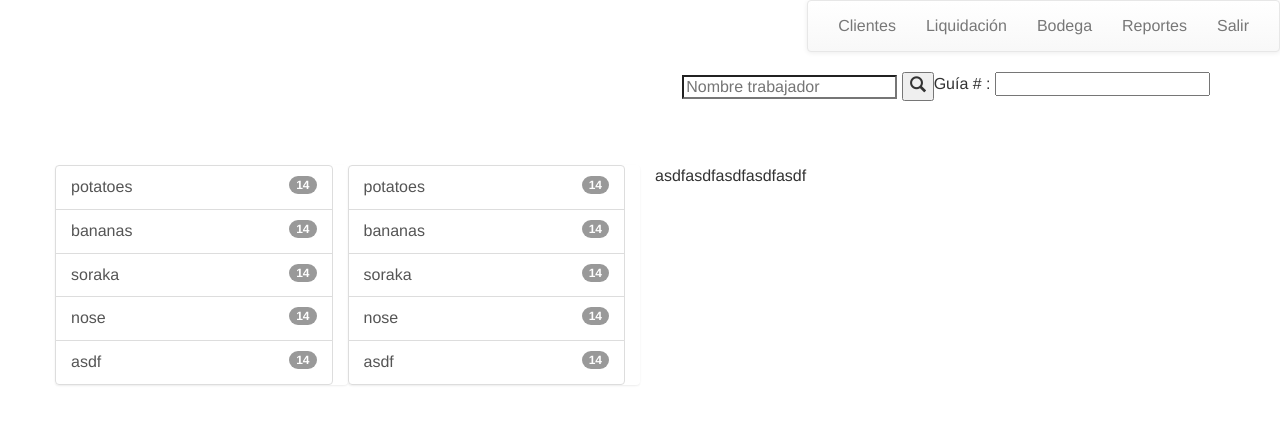
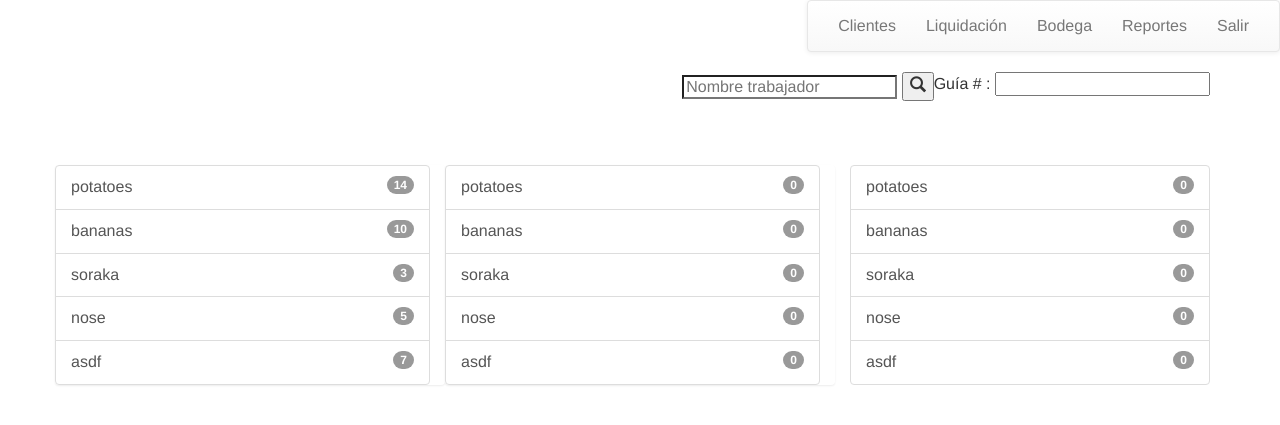
Before and after one commit to aether7/sagyv, a Django app: a page that uses sagyv/main/templates/liquidacion/index.html in a window 1280 px wide. Shown: the top 425 px of the page. Run offline with Django 3.2, Linux system fonts and the light colour scheme; data that the repository does not hold is empty; some libraries are stand-ins or nearby versions.

Commit message:
se agrega liquidación mejorada

```diff
--- a/sagyv/main/templates/liquidacion/index.html
+++ b/sagyv/main/templates/liquidacion/index.html
@@ -15,54 +15,73 @@
 
     <section class="container" style="margin-top:4em">
         <article class="row">
-            <div class="col-md-3 list-group">
-                <a href="#" class="list-group-item">
+            <div id="stock_inicial" class="col-md-4 list-group">
+                <a href="#" class="list-group-item" data-cantidad="14">
                     potatoes
                     <span class="badge">14</span>
                 </a>
-                <a href="#" class="list-group-item">
+                <a href="#" class="list-group-item" data-cantidad="10">
                     bananas
-                    <span class="badge">14</span>
+                    <span class="badge">10</span>
                 </a>
-                <a href="#" class="list-group-item">
+                <a href="#" class="list-group-item" data-cantidad="3">
                     soraka
-                    <span class="badge">14</span>
+                    <span class="badge">3</span>
                 </a>
-                <a href="#" class="list-group-item">
+                <a href="#" class="list-group-item" data-cantidad="5">
                     nose
-                    <span class="badge">14</span>
+                    <span class="badge">5</span>
                 </a>
-                <a href="#" class="list-group-item">
+                <a href="#" class="list-group-item" data-cantidad="7">
                     asdf
-                    <span class="badge">14</span>
+                    <span class="badge">7</span>
                 </a>
             </div>
 
-            <div class="col-md-3 list-group">
-                <a href="#" class="list-group-item">
+            <div id="stock_actual" class="col-md-4 list-group">
+                <a href="#" class="list-group-item" data-cantidad="0">
                     potatoes
-                    <span class="badge">14</span>
+                    <span class="badge">0</span>
                 </a>
-                <a href="#" class="list-group-item">
+                <a href="#" class="list-group-item" data-cantidad="0">
                     bananas
-                    <span class="badge">14</span>
+                    <span class="badge">0</span>
                 </a>
-                <a href="#" class="list-group-item">
+                <a href="#" class="list-group-item" data-cantidad="0">
                     soraka
-                    <span class="badge">14</span>
+                    <span class="badge">0</span>
                 </a>
-                <a href="#" class="list-group-item">
+                <a href="#" class="list-group-item" data-cantidad="0">
                     nose
-                    <span class="badge">14</span>
+                    <span class="badge">0</span>
                 </a>
-                <a href="#" class="list-group-item">
+                <a href="#" class="list-group-item" data-cantidad="0">
                     asdf
-                    <span class="badge">14</span>
+                    <span class="badge">0</span>
                 </a>
             </div>
 
-            <div class="col-md-4">
-                asdfasdfasdfasdfasdf
+            <div id="stock_gastado" class="col-md-4">
+                <a href="#" class="list-group-item" data-cantidad="0">
+                    potatoes
+                    <span class="badge">0</span>
+                </a>
+                <a href="#" class="list-group-item" data-cantidad="0">
+                    bananas
+                    <span class="badge">0</span>
+                </a>
+                <a href="#" class="list-group-item" data-cantidad="0">
+                    soraka
+                    <span class="badge">0</span>
+                </a>
+                <a href="#" class="list-group-item" data-cantidad="0">
+                    nose
+                    <span class="badge">0</span>
+                </a>
+                <a href="#" class="list-group-item" data-cantidad="0">
+                    asdf
+                    <span class="badge">0</span>
+                </a>
             </div>
         </article>
     </section>
--- a/sagyv/static/js/controllers/liquidacion.js
+++ b/sagyv/static/js/controllers/liquidacion.js
@@ -6,6 +6,10 @@ App.Controllers.Liquidacion = function(){
 App.Controllers.Liquidacion.prototype = {
     constructor: App.Controllers.Liquidacion,
     init: function(){
+        this.sugerirEmpleados();
+    },
+
+    sugerirEmpleados: function(){
         var _this = this,
             empleadosSuggest;
 
```
